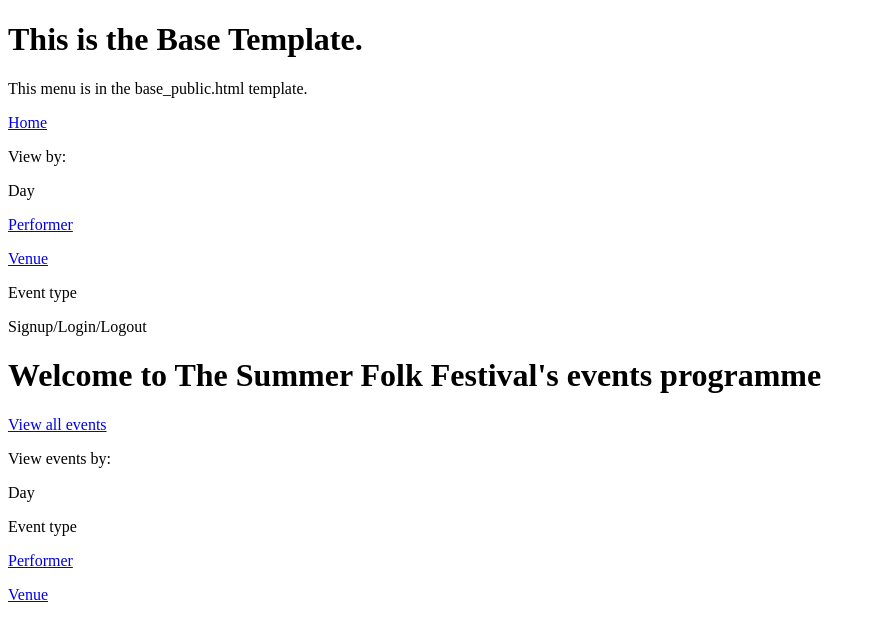
After one commit to charleymroberts/events-manager, a Django app: page / in a window 1280 px wide. The commit adds this page. Shown: the top 641 px of the page, without its empty margins (0-876 px from the left). Run offline with Django 4.2, Linux system fonts and the light colour scheme.

Commit message:
Add base templates, refector all public pages to use base templates
Add base.html, base_public.html, base_staff.html, refactored all public pages and some staff pages to use templates

```diff
--- a/events/templates/base.html
+++ b/events/templates/base.html
@@ -2,9 +2,16 @@
 <html lang="en">
 <head>
     <meta charset="UTF-8">
-    <title>Title</title>
+    <meta name="viewport"
+          content="width=device-width, user-scalable=no, initial-scale=1.0, maximum-scale=1.0, minimum-scale=1.0">
+    <meta http-equiv="X-UA-Compatible" content="ie=edge">
+    <title>{% block title %}The Summer Folk Festival{% endblock %}</title>
 </head>
 <body>
+<h1>This is the Base Template.</h1>
+
+{% block one %}{% endblock %}
+{% block two %}{% endblock %}
 
 </body>
 </html>
--- /dev/null
+++ b/events/templates/base_public.html
@@ -0,0 +1,18 @@
+{% extends 'base.html' %}
+
+{% block one %}
+    <nav>
+        <p>This menu is in the base_public.html template.</p>
+        <p><a href="{% url 'welcome' %}">Home</a></p>
+        <p>View by:</p>
+        <p>Day</p>
+        <p><a href="/by-performer/">Performer</a></p>
+        <p><a href="/by-venue/">Venue</a></p>
+        <p>Event type</p>
+        <p>Signup/Login/Logout</p>
+    </nav>
+{% endblock %}
+{% block two %}
+    <p>This is where the list of Things (venues, performers etc) should go.
+        It appears block two also needs to be included in the base.html template as well as this one.</p>
+{% endblock %}
--- /dev/null
+++ b/events/templates/events/public/welcome.html
@@ -0,0 +1,13 @@
+{% extends 'base_public.html' %}
+
+{% block two %}
+
+<h1>Welcome to The Summer Folk Festival's events programme</h1>
+<p><a href="/events-programme/">View all events</a></p>
+<p>View events by:</p>
+<p>Day</p>
+<p>Event type</p>
+<p><a href="/by-performer/">Performer</a></p>
+<p><a href="/by-venue/">Venue</a></p>
+
+{% endblock %}
--- a/events/views.py
+++ b/events/views.py
@@ -22,6 +22,9 @@ def staff_events_list(request):
     return render(request, 'events/staff/all-events.html', context)
 
 
+def homepage(request):
+    return render(request, 'events/public/welcome.html')
+
 def public_events_programme(request):
     events = Event.objects.all()
     context = {
@@ -29,6 +32,12 @@ def public_events_programme(request):
     }
     return render(request, 'events/public/events-programme.html', context)
 
+def view_by_performer(request):
+    performers = Performer.objects.all()
+    context = {
+        'performers': performers
+    }
+    return render(request, 'events/public/by-performer.html', context)
 
 def view_performer(request, performer_id):
     performer = get_object_or_404(Performer, id=performer_id)
@@ -36,6 +45,22 @@ def view_performer(request, performer_id):
         'performer': performer
     }
     return render(request, 'events/public/performer.html', context)
+
+
+def view_by_venue(request):
+    venues = Venue.objects.all()
+    context = {
+        'venues': venues
+    }
+    return render(request, 'events/public/by-venue.html', context)
+
+
+def view_venue(request, venue_id):
+    venue = get_object_or_404(Venue, id=venue_id)
+    context = {
+        'venue': venue
+    }
+    return render(request, 'events/public/venue.html', context)
 
 
 @login_required()
--- a/events_manager/urls.py
+++ b/events_manager/urls.py
@@ -22,6 +22,7 @@ from events import views
 
 urlpatterns = [
     path('admin/', admin.site.urls),
+    path('', views.homepage, name='welcome'),
     path('dashboard/', views.show_dashboard, name='dashboard'),
     path('all-events/', views.staff_events_list, name='all-events'),
     path('all-performers/', views.list_all_performers, name='all-performers'),
@@ -36,6 +37,9 @@ urlpatterns = [
     path('delete-performer/<performer_id>', views.delete_performer, name='delete-performer'),
     path('delete-venue/<venue_id>', views.delete_venue, name='delete-venue'),
     path('events-programme/', views.public_events_programme, name='events-programme'),
+    path('by-performer/', views.view_by_performer, name='by-performer'),
     path('performer/<performer_id>', views.view_performer, name='performer'),
+    path('by-venue/', views.view_by_venue, name='by-venue'),
+    path('venue/<venue_id>', views.view_venue, name='venue'),
     path('accounts/', include('allauth.urls')),
 ]
```
Also changed, not shown: events/templates/base_staff.html (added, +15 -0 lines), events/templates/events/public/by-day.html (added, +7 -0 lines), events/templates/events/public/by-performer.html (added, +13 -0 lines), events/templates/events/public/by-type.html (added, +8 -0 lines), events/templates/events/public/by-venue.html (added, +13 -0 lines), events/templates/events/public/events-programme.html (+10 -0 lines), events/templates/events/public/performer.html (+13 -13 lines), events/templates/events/public/venue.html (added, +25 -0 lines), events/templates/events/staff/dashboard.html (+11 -16 lines), events_manager/settings.py (+7 -14 lines).
